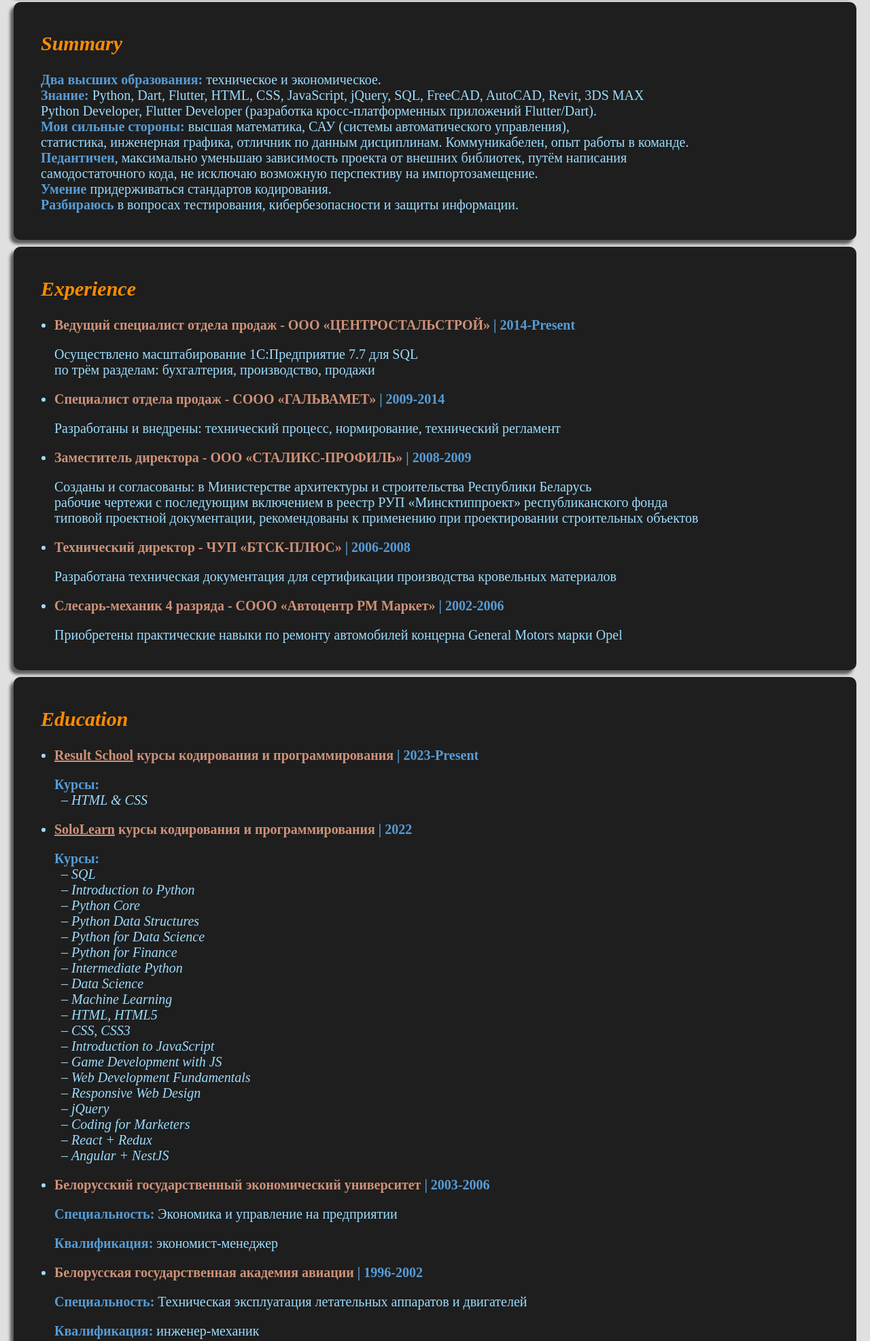
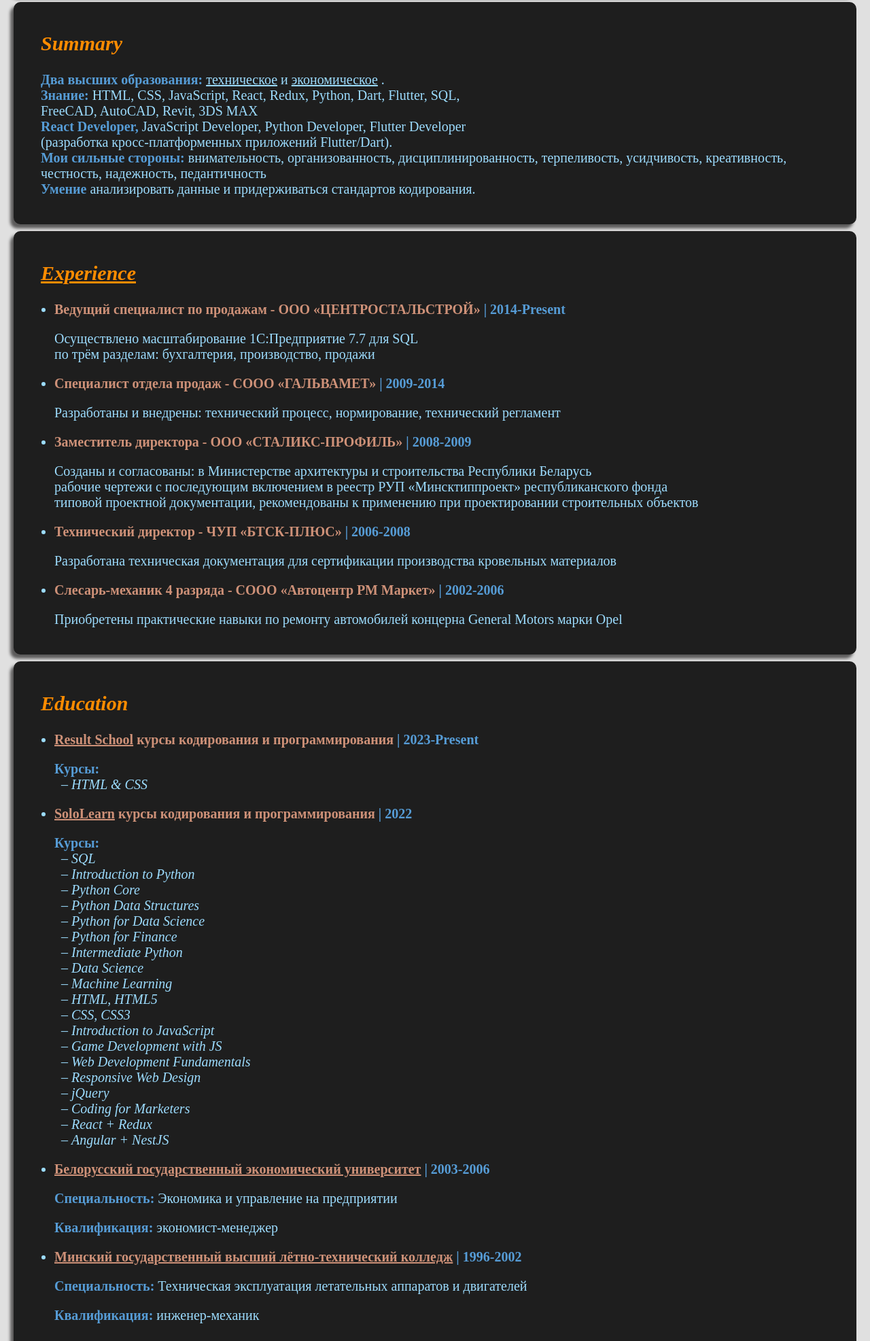
Before and after one commit to vitalyvitmens/my_profile, a plain HTML site: page index.html in a window 1280 px wide. Shown: the part 405-2378 px from the top of the page at 68% size. Drawn offline with nearby package versions, Linux system fonts and the light colour scheme.

Commit message:
add data in project

```diff
--- a/index.html
+++ b/index.html
@@ -23,7 +23,7 @@
           ><strong id="soft2"> Engineer</strong>
         </p>
         <img
-          src="https://sun9-86.userapi.com/impf/c628729/v628729771/24d4/9NWDro02a2Q.jpg?size=492x537&quality=96&sign=36f8b692631e683c1b20b58102a05ace&type=album"
+          src="https://github.com/vitalyvitmens/SQLite/blob/main/logo/avatar/avatar.JPG?raw=true"
           class="avatar"
           alt="avatar"
         />
@@ -37,32 +37,52 @@
       <div class="section summary">
         <h2><em>Summary</em></h2>
         <p>
-          <strong>Два высших образования:</strong> техническое и
-          экономическое.<br />
-          <strong>Знание:</strong> Python, Dart, Flutter, HTML, CSS, JavaScript,
-          jQuery, SQL, FreeCAD, AutoCAD, Revit, 3DS MAX<br />
-          Python Developer, Flutter Developer (разработка кросс-платформенных
+          <strong>Два высших образования:</strong>
+          <a
+            id="summary"
+            href="https://github.com/vitalyvitmens/SQLite/blob/main/logo/diplomas/MSHFTC.jpg?raw=true"
+            target="_blank"
+            >техническое</a
+          >
+          и
+          <a
+            id="summary"
+            href="https://github.com/vitalyvitmens/SQLite/blob/main/logo/diplomas/BSUE.jpg?raw=true"
+            target="_blank"
+            >экономическое</a
+          >
+          .<br />
+          <strong>Знание:</strong> HTML, CSS, JavaScript, React, Redux, Python,
+          Dart, Flutter, SQL,<br />FreeCAD, AutoCAD, Revit, 3DS MAX<br />
+          <strong>React Developer,</strong> JavaScript Developer, Python
+          Developer, Flutter Developer<br />(разработка кросс-платформенных
           приложений Flutter/Dart).<br />
-          <strong>Мои сильные стороны:</strong> высшая математика, САУ (системы
-          автоматического управления), <br />
-          статистика, инженерная графика, отличник по данным дисциплинам.
-          Коммуникабелен, опыт работы в команде.<br />
-          <strong>Педантичен</strong>, максимально уменьшаю зависимость проекта
-          от внешних библиотек, путём написания<br />самодостаточного кода, не
-          исключаю возможную перспективу на импортозамещение.<br />
-          <strong>Умение</strong> придерживаться стандартов кодирования.<br />
-          <strong>Разбираюсь</strong> в вопросах тестирования, кибербезопасности
-          и защиты информации.
+          <strong>Мои сильные стороны:</strong> внимательность,
+          организованность, дисциплинированность, терпеливость, усидчивость,
+          креативность, честность, надежность, педантичность<br />
+          <strong>Умение</strong> анализировать данные и придерживаться
+          стандартов кодирования.<br />
+          <!-- <strong>Разбираюсь</strong> в вопросах тестирования, кибербезопасности
+          и защиты информации. -->
         </p>
       </div>
       <!-- Summary section end -->
 
       <!-- Experience section start -->
       <div class="section">
-        <h2><em>Experience</em></h2>
+        <h2>
+          <em
+            ><a
+              id="experience"
+              href="https://github.com/vitalyvitmens/SQLite/blob/main/logo/labour/labour.PDF"
+              target="_blank"
+              >Experience</a
+            ></em
+          >
+        </h2>
         <ul>
           <li>
-            <b>Ведущий специалист отдела продаж - ООО «ЦЕНТРОСТАЛЬСТРОЙ»</b>
+            <b>Ведущий специалист по продажам - ООО «ЦЕНТРОСТАЛЬСТРОЙ»</b>
             <strong>| 2014-Present</strong>
             <p>
               Осуществлено масштабирование 1С:Предприятие 7.7 для SQL<br />по
@@ -180,7 +200,13 @@
               </li>
 
               <li>
-                <b>Белорусский государственный экономический университет</b>
+                <b
+                  ><a
+                    href="https://github.com/vitalyvitmens/SQLite/blob/main/logo/diplomas/BSUE.jpg?raw=true"
+                    target="_blank"
+                    >Белорусский государственный экономический университет</a
+                  >
+                </b>
                 <strong>| 2003-2006</strong>
                 <p>
                   <strong>Специальность:</strong> Экономика и управление на
@@ -189,7 +215,13 @@
                 <p><strong>Квалификация:</strong> экономист-менеджер</p>
               </li>
               <li>
-                <b>Белорусская государственная академия авиации</b>
+                <b
+                  ><a
+                    href="https://github.com/vitalyvitmens/SQLite/blob/main/logo/diplomas/MSHFTC.jpg?raw=true"
+                    target="_blank"
+                    >Минский государственный высший лётно-технический колледж</a
+                  >
+                </b>
                 <strong>| 1996-2002</strong>
                 <p>
                   <strong>Специальность:</strong> Техническая эксплуатация
@@ -555,8 +587,24 @@
         <h2><em>Hard Skills</em></h2>
         <ul>
           <li>
+            JavaScript <br />
+            <progress min="0" max="100" value="50"></progress>
+          </li>
+          <li>
+            React <br />
+            <progress min="0" max="100" value="60"></progress>
+          </li>
+          <li>
+            HTML <br />
+            <progress min="0" max="100" value="70"></progress>
+          </li>
+          <li>
+            CSS <br />
+            <progress min="0" max="100" value="70"></progress>
+          </li>
+          <li>
             Python <br />
-            <progress min="0" max="100" value="50"></progress>
+            <progress min="0" max="100" value="30"></progress>
           </li>
           <li>
             Dart <br />
@@ -564,19 +612,7 @@
           </li>
           <li>
             Flutter<br />
-            <progress min="0" max="100" value="70"></progress>
-          </li>
-          <li>
-            HTML <br />
             <progress min="0" max="100" value="60"></progress>
-          </li>
-          <li>
-            CSS <br />
-            <progress min="0" max="100" value="50"></progress>
-          </li>
-          <li>
-            JavaScript <br />
-            <progress min="0" max="100" value="40"></progress>
           </li>
           <li>
             FreeCAD <br />
@@ -584,7 +620,7 @@
           </li>
           <li>
             AutoCAD <br />
-            <progress min="0" max="100" value="60"></progress>
+            <progress min="0" max="100" value="80"></progress>
           </li>
           <li>
             Revit <br />
--- a/my_profile.css
+++ b/my_profile.css
@@ -12,6 +12,12 @@ body {
   margin: auto;
 }
 
+#experience {
+  color: #ff8c00;
+}
+#summary {
+  color: #9cdcfe;
+}
 .container h2,
 h3 {
   padding: 0px 20px;
@@ -115,9 +121,6 @@ a {
 }
 a:hover {
   opacity: 0.75;
-}
-a:visited {
-  color: #569cd6;
 }
 #row {
   color: #ce9178;
```
